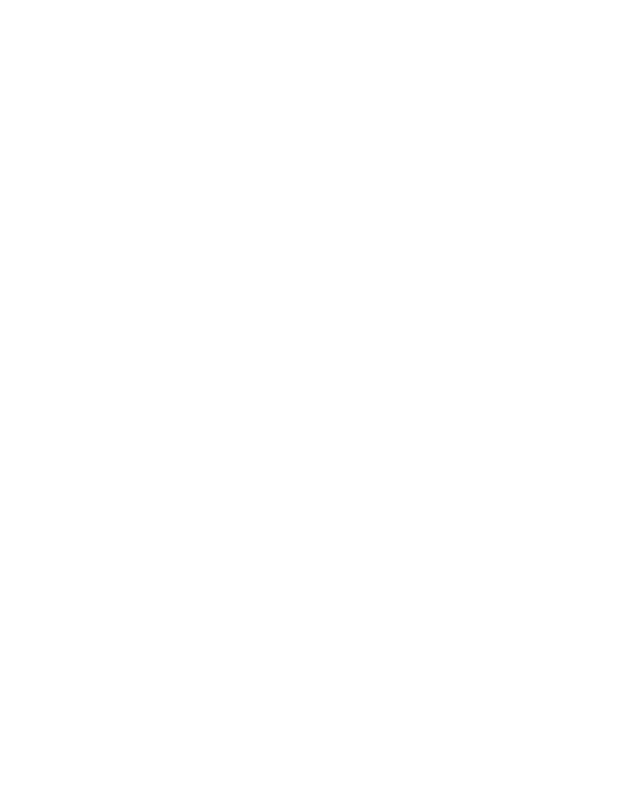
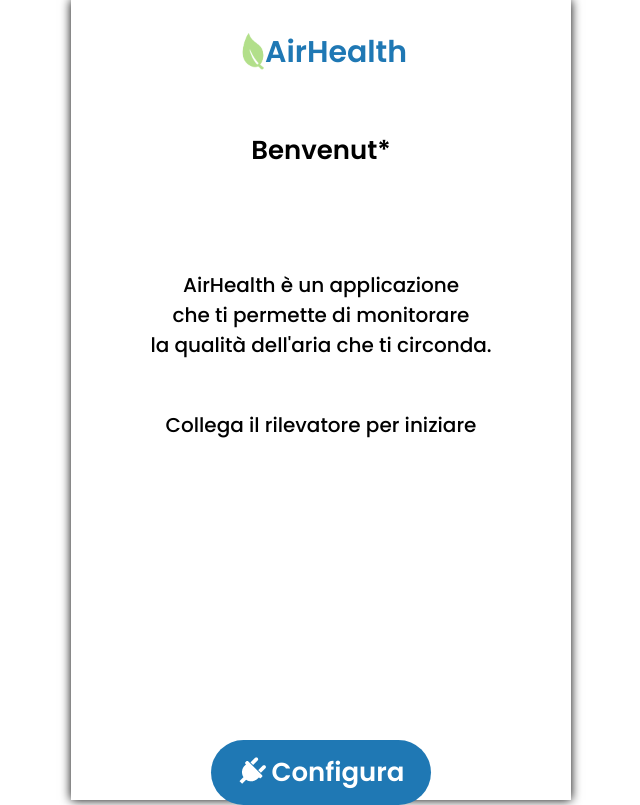
Before and after one commit to sambrosio17/Gruppo13_AirHealth, a plain HTML site: page index.html in a window 1280 px wide. Shown: the whole page, without its empty margins (319-959 px from the left). Drawn offline with Linux system fonts and the light colour scheme.

Commit message:
Creata Pagina di Configurazione

```diff
--- a/index.html
+++ b/index.html
@@ -5,8 +5,28 @@
     <meta http-equiv="X-UA-Compatible" content="IE=edge">
     <meta name="viewport" content="width=device-width, initial-scale=1.0">
     <title>AirHealth</title>
+    <link rel="stylesheet" href="./public/assets/style/style_light.css">
 </head>
 <body>
+    <div class="main">
+        <div class="logoArea">
+            <img src="./public/assets/images/leaf.png">
+            <p>AirHealth</p>
+        </div>
 
+        <div id="TextSection">
+            <p id="welcomeText">Benvenut*</p>
+            <p id="infoText">AirHealth è un applicazione<br>
+            che ti permette di monitorare<br>
+            la qualità dell'aria che ti circonda.</p>
+            <p id="subInfoText">Collega il rilevatore per iniziare</p>
+        </div>
+
+        <div class="button config">
+            <img src="./public/assets/images/plug.png">
+            <p>Configura</p>
+        </div>
+
+    </div>
 </body>
 </html>
--- a/public/assets/style/style_light.scss
+++ b/public/assets/style/style_light.scss
@@ -5,3 +5,83 @@
 $form-bg-color:#606060;
 $form-text-color:$bg-color;
 $error-color:#FF0000;
+
+@import url('https://fonts.googleapis.com/css2?family=Poppins:ital,wght@0,100;0,200;0,300;0,400;0,500;0,600;0,700;0,800;0,900;1,100;1,200;1,300;1,400;1,500;1,600;1,700;1,800;1,900&display=swap');
+
+body {
+
+    background-color: $bg-color;
+    color:$text-color;
+    font-family: 'Poppins', sans-serif;
+    margin: 0;
+    padding: 0;
+}
+
+.main {
+    width: 500px;
+    height: 100vh;
+    margin: 0 auto;
+    box-shadow: 0px 0px 10px black;
+
+    .logoArea{
+        display: flex;
+        justify-content: center;
+        align-items:center;
+        p {
+            font-weight: 600;
+            font-size: 30px;
+            color: $primary-color;
+            margin-left: -10px;
+        }
+        img {
+            width: 40px;
+        }
+    }
+
+    .button{
+        background-color: $primary-color;
+        display: flex;
+        justify-content: center;
+        align-items: center;
+        width: 220px;
+        height: 65px;
+        margin: 0 auto;
+        border-radius: 50px ;
+
+        p {
+            font-weight: 600;
+            font-size: 26px;
+            color:#fff;
+            margin-left: 2px;
+        }
+        img {
+            margin-left:-5px;
+        }
+
+        &.config{
+            margin-top:300px
+        }
+    }
+
+
+    #TextSection{
+        font-size:20px;
+        font-weight: 500;
+
+        #welcomeText{
+            text-align: center;
+            font-weight: 600;
+            font-size: 26px;
+        }
+
+        #infoText {
+            margin-top: 100px;
+            text-align: center;
+        }
+
+        #subInfoText {
+            margin-top: 50px;
+            text-align: center;
+        }
+    }
+}
```
Also changed, not shown: public/assets/images/Ipaper-plane.png (added), public/assets/images/paper-plane@2x.png (added), public/assets/images/plug.png (added), public/assets/images/plug@2x.png (added), public/assets/images/share.png (added), public/assets/images/share@2x.png (added), public/assets/style/style_light.css, 1 other file.
